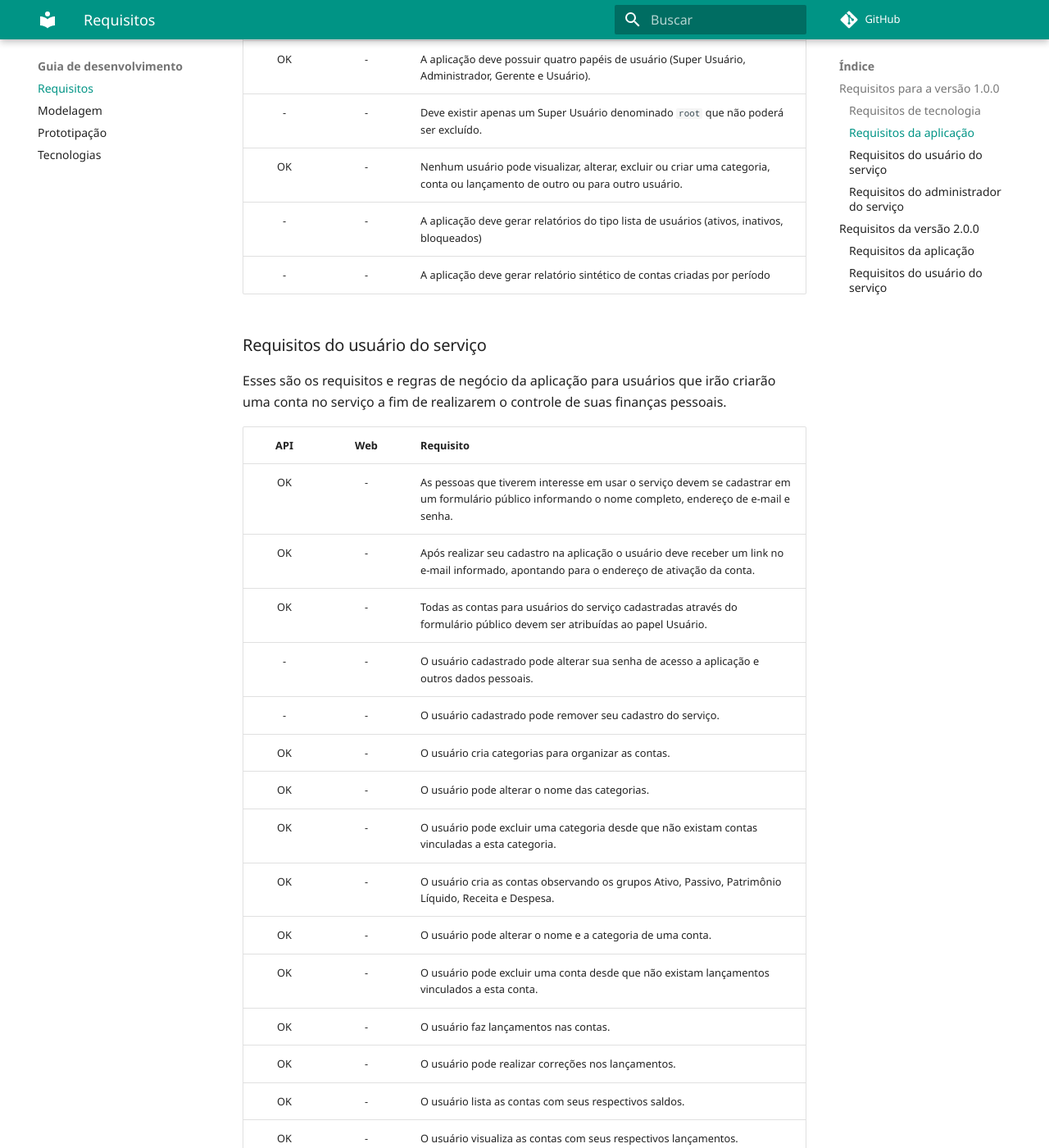
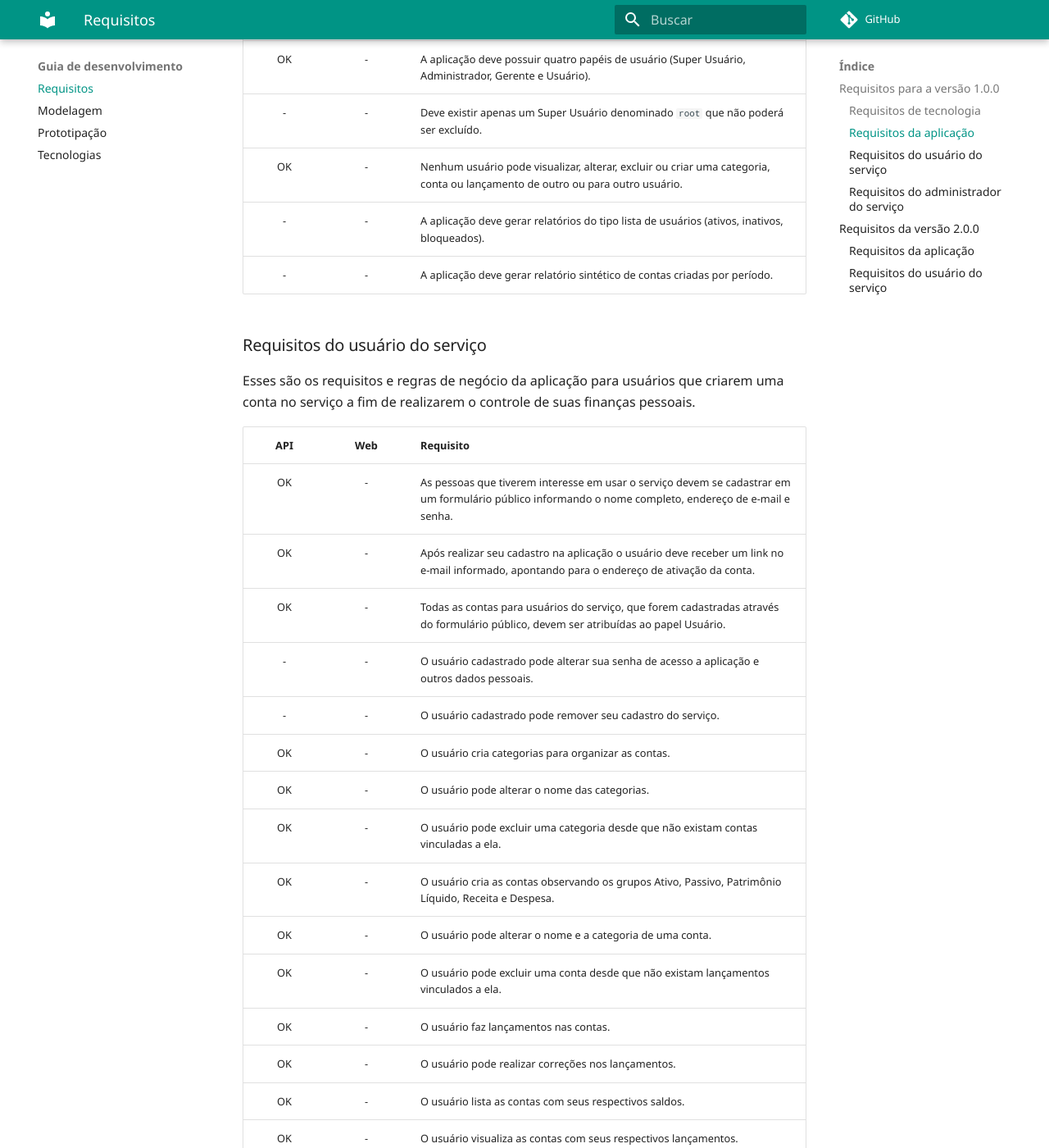
Before and after one commit to getuliovinicius/trabalho.graduacao, an MkDocs documentation site: the page built from docs/mds/guia-desenvolvimento/1-requisitos.md, in a window 1280 px wide and 1400 px high, scrolled down 645 px. Shown: the whole window at 82% size. Built offline with MkDocs 1.6.1 and Material for MkDocs 9.7.7, drawn with Linux system fonts in a browser that asks for light colours; some web fonts are replaced; comment, search, counter and statistics services are not loaded; old or Windows-style settings are respelled for this version of MkDocs; some of the changed text lies outside the part shown.

Commit message:
Apresentação

```diff
--- a/docs/mds/guia-desenvolvimento/1-requisitos.md
+++ b/docs/mds/guia-desenvolvimento/1-requisitos.md
@@ -22,26 +22,26 @@ Abaixo segue a tabela com a lista de requisitos gerais da aplicação.
 | OK  |  -  | A aplicação deve possuir quatro papéis de usuário (Super Usuário, Administrador, Gerente e Usuário). |
 |  -  |  -  | Deve existir apenas um Super Usuário denominado `root` que não poderá ser excluído. |
 | OK  |  -  | Nenhum usuário pode visualizar, alterar, excluir ou criar uma categoria, conta ou lançamento de outro ou para outro usuário. |
-|  -  |  -  | A aplicação deve gerar relatórios do tipo lista de usuários (ativos, inativos, bloqueados) |
-|  -  |  -  | A aplicação deve gerar relatório sintético de contas criadas por período |
+|  -  |  -  | A aplicação deve gerar relatórios do tipo lista de usuários (ativos, inativos, bloqueados). |
+|  -  |  -  | A aplicação deve gerar relatório sintético de contas criadas por período. |
 
 ### Requisitos do usuário do serviço
 
-Esses são os requisitos e regras de negócio da aplicação para usuários que irão criarão uma conta no serviço a fim de realizarem o controle de suas finanças pessoais.
+Esses são os requisitos e regras de negócio da aplicação para usuários que criarem uma conta no serviço a fim de realizarem o controle de suas finanças pessoais.
 
 | API | Web | Requisito |
 |:---:|:---:|:--------- |
 | OK  |  -  | As pessoas que tiverem interesse em usar o serviço devem se cadastrar em um formulário público informando o nome completo, endereço de e-mail e senha. |
 | OK  |  -  | Após realizar seu cadastro na aplicação o usuário deve receber um link no e-mail informado, apontando para o endereço de ativação da conta. |
-| OK  |  -  | Todas as contas para usuários do serviço cadastradas através do formulário público devem ser atribuídas ao papel Usuário. |
+| OK  |  -  | Todas as contas para usuários do serviço, que forem cadastradas através do formulário público, devem ser atribuídas ao papel Usuário. |
 |  -  |  -  | O usuário cadastrado pode alterar sua senha de acesso a aplicação e outros dados pessoais. |
 |  -  |  -  | O usuário cadastrado pode remover seu cadastro do serviço. |
 | OK  |  -  | O usuário cria categorias para organizar as contas. |
 | OK  |  -  | O usuário pode alterar o nome das categorias. |
-| OK  |  -  | O usuário pode excluir uma categoria desde que não existam contas vinculadas a esta categoria. |
+| OK  |  -  | O usuário pode excluir uma categoria desde que não existam contas vinculadas a ela. |
 | OK  |  -  | O usuário cria as contas observando os grupos Ativo, Passivo, Patrimônio Líquido, Receita e Despesa. |
 | OK  |  -  | O usuário pode alterar o nome e a categoria de uma conta. |
-| OK  |  -  | O usuário pode excluir uma conta desde que não existam lançamentos vinculados a esta conta. |
+| OK  |  -  | O usuário pode excluir uma conta desde que não existam lançamentos vinculados a ela. |
 | OK  |  -  | O usuário faz lançamentos nas contas. |
 | OK  |  -  | O usuário pode realizar correções nos lançamentos. |
 | OK  |  -  | O usuário lista as contas com seus respectivos saldos. |
```
Also changed, not shown: other parts of docs/mds/guia-desenvolvimento/1-requisitos.md (+1 -1 lines), docs/mds/index.md (+2 -2 lines), docs/mds/licence.md (+1 -1 lines), 4 other files.
